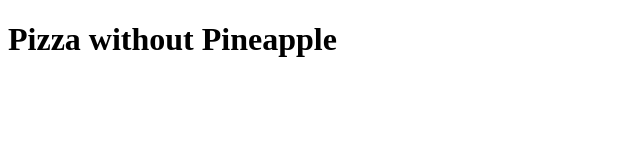
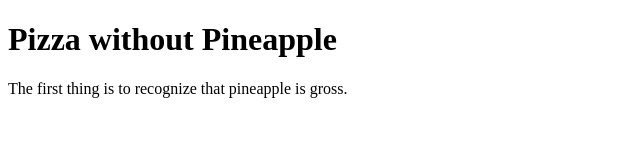
Before and after one commit to Geddees/odin-recipes, a plain HTML site: page recipes/pizza.html in a window 1280 px wide. Shown: the whole page, without its empty margins (0-640 px from the left). Drawn offline with Linux system fonts and the light colour scheme.

Commit message:
Ignore this, the text will not save if I don't save this
[Ticket: X]

```diff
--- a/recipes/pizza.html
+++ b/recipes/pizza.html
@@ -8,5 +8,6 @@
 </head>
 <body>
     <h1>Pizza without Pineapple</h1>
+    <p>The first thing is to recognize that pineapple is gross.</p>
 </body>
 </html>
```
